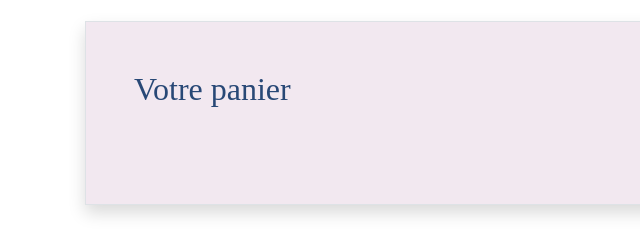
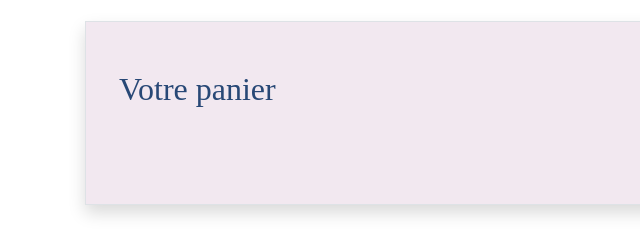
Before and after one commit to ThibaudS-web/P5_saumureau_thibaud, a website with bundled scripts: page shopping_basket.html in a window 1280 px wide. Shown: the part 135-375 px from the top of the page, 0-640 px from the left. Built offline with nearby package versions, Linux system fonts and the light colour scheme.

Commit message:
fixed display title 'Votre panier' in shopping_basket.js

```diff
--- a/shopping_basket.html
+++ b/shopping_basket.html
@@ -44,9 +44,8 @@
     <div class="container">
       <div class="mt-5 border px-5 py-5 shadow bg-light">
         <div class="row">
-          <div id ='basket-content' class="col-lg-12">
-            <h1 class="h2 mb-5">Votre panier</h1>
-          </div>
+          <h1 class="h2 mb-5">Votre panier</h1>
+          <div id ='basket-content' class="col-lg-12"></div>
         </div>
       </div>
     </div>
```
